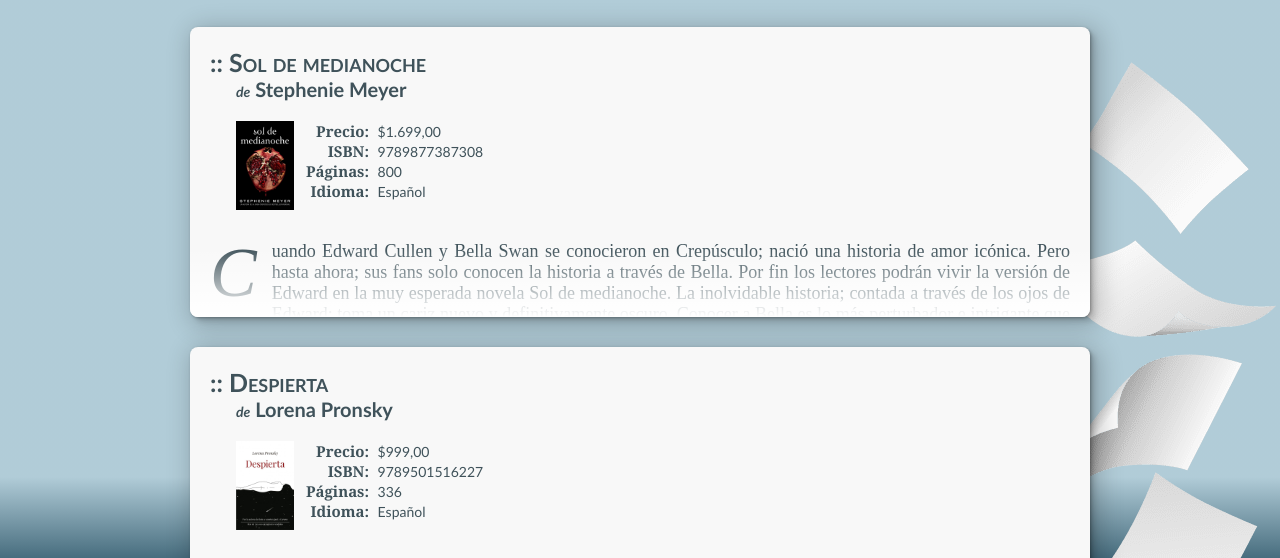
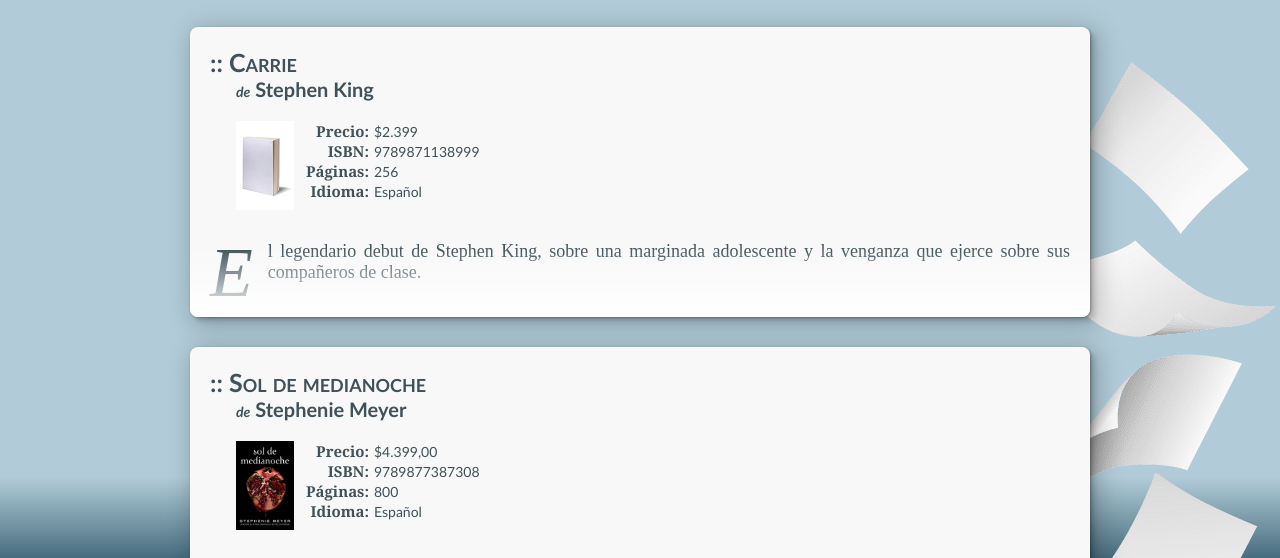
Before and after one commit to VictoriaASanchez/desafio-10, a plain HTML site: page parte-2/index.html in a window 1280 px wide. Shown: the part 211-769 px from the top of the page. Drawn offline with Linux system fonts and the light colour scheme.

Commit message:
ADD changes

```diff
--- /dev/null
+++ b/parte-1/index.html
@@ -0,0 +1,11 @@
+<!DOCTYPE html>
+<html lang="esn">
+<head>
+    <meta charset="UTF-8">
+    <meta name="viewport" content="width=device-width, initial-scale=1.0">
+    <title>Document</title>
+</head>
+<body>
+    <script src="./main.js"></script>
+</body>
+</html>
--- a/parte-2/index.html
+++ b/parte-2/index.html
@@ -13,7 +13,7 @@
     <main>
         <section id="libros">
             <h1>Últimos títulos</h1>
-            <article>
+             <!-- <article>
                 <h2>Sol de medianoche</h2>
                 <h3><span class="de">de</span> Stephenie Meyer</h3>
 
@@ -72,7 +72,7 @@
                     <p>La mayoría de las decisiones que tomamos en nuestra vida las hacemos estando dormidos. Casi arrastrados por un estado de inercia. Cuando reaccionamos; el paso ya está dado y el resto del tiempo nos quedamos ahí -atrapados- intentando hacer algo con eso que ni advertimos haber decidido. Hay cosas que no se deshacen. Querer intentarlo es verle la cara a la frustración. Por el contrario; se hace necesario un viaje a nuestro mundo interior. Si registramos lo que hacemos y sentimos; ganamos libertad y la posibilidad urgente de conocer nuestros deseos más profundos. ¿Quién soy? ¿Qué quiero? ¿Cómo lo quiero? Ser conscientes de lo que sentimos: decirlo; palparlo y nombrarlo son formas en las que logramos adueñarnos de nuestra vida. Cuanto antes despertemos a nuestro mundo interior; más sabias y honestas serán nuestras decisiones. Despierta es el paso hacia una existencia verdadera. Una invitación a conocernos y animarnos a pisar firme y fuerte. Siempre hacia donde nos guíen nuestros latidos. Sí. Los nuestros. Lorena Pronsky.</p>
                 </div>
                 <div class="gradiente-blanco"></div>
-            </article>
+            </article> -->
         </section>
     </main>
     <footer>
--- a/parte-2/js/main.js
+++ b/parte-2/js/main.js
@@ -1,41 +1,177 @@
-/*
-Sol de medianoche
-Stephenie Meyer
-$4.399,00
-9789877387308
-800
-Español
-677881.jpg
-Cuando Edward Cullen y Bella Swan se conocieron en Crepúsculo; nació una historia de amor icónica. Pero hasta ahora; sus fans solo conocen la historia a través de Bella. Por fin los lectores podrán vivir la versión de Edward en la muy esperada novela Sol de medianoche. La inolvidable historia; contada a través de los ojos de Edward; toma un cariz nuevo y definitivamente oscuro. Conocer a Bella es lo más perturbador e intrigante que le ha sucedido en todos sus años como vampiro. A medida que se nos desvelan detalles fascinantes del pasado de Edward y la complejidad de sus pensamientos más íntimos; entenderemos por qué este es el conflicto interno que define su vida. ¿Cómo puede justificar los impulsos de su corazón si significan poner a Bella en peligro? En Sol de Medianoche; Stephenie Meyer nos transporta de nuevo a un mundo que ha cautivado a millones de lectores y nos trae una novela épica sobre los profundos placeres y las consecuencias devastadoras de un amor inmortal.
+/* PUNTO 7 y 8 --------------------------------------------------------------------------- */
+
+class Libro {
+    constructor (titulo, autor, precio, isbn, paginas, idioma, foto, sinopsis) {
+        this.titulo = titulo;
+        this.autor = autor;
+        this.precio = precio;
+        this.isbn = isbn;
+        this.paginas = paginas;
+        this.idioma = idioma;
+        this.foto = foto;
+        this.sinopsis = sinopsis;
+    }
+
+   getHtmlArticle() {
+      let html = `
+        <article>
+          <h2>${this.titulo}</h2>
+          <h3><span class="de">de</span> ${this.autor}</h3>
+          <div class="informacion">
+            <a href="${this.foto}" title="Presioná para ver la imagen en tamaño grande" target="_blank">
+              <img src="${this.foto}" alt="Portada de ${this.titulo}">
+            </a>
+            <p><span>Precio:</span><span>${this.precio}</span></p>
+            <p title="International Standard Book Number"><span>ISBN:</span><span>${this.isbn}</span></p>
+            <p><span>Páginas:</span><span>${this.paginas}</span></p>
+            <p><span>Idioma:</span><span>${this.idioma}</span></p>
+          </div>
+          <div class="sinopsis">
+            <p>${this.sinopsis}</p>
+          </div>
+          <div class="gradiente-blanco"></div>
+        </article>`;
+
+      return html;
+    }
+}
 
 
-Despierta
-Lorena Pronsky
-$3.049,00
-9789501516227
-336
-Español
-677866.jpg
-La mayoría de las decisiones que tomamos en nuestra vida las hacemos estando dormidos. Casi arrastrados por un estado de inercia. Cuando reaccionamos; el paso ya está dado y el resto del tiempo nos quedamos ahí -atrapados- intentando hacer algo con eso que ni advertimos haber decidido. Hay cosas que no se deshacen. Querer intentarlo es verle la cara a la frustración. Por el contrario; se hace necesario un viaje a nuestro mundo interior. Si registramos lo que hacemos y sentimos; ganamos libertad y la posibilidad urgente de conocer nuestros deseos más profundos. ¿Quién soy? ¿Qué quiero? ¿Cómo lo quiero? Ser conscientes de lo que sentimos: decirlo; palparlo y nombrarlo son formas en las que logramos adueñarnos de nuestra vida. Cuanto antes despertemos a nuestro mundo interior; más sabias y honestas serán nuestras decisiones. Despierta es el paso hacia una existencia verdadera. Una invitación a conocernos y animarnos a pisar firme y fuerte. Siempre hacia donde nos guíen nuestros latidos. Sí. Los nuestros. Lorena Pronsky.
+/* PUNTO 9 --------------------------------------------------------------------------- */
+
+const libroDePrueba = new Libro(
+    'Carrie',
+    'Stephen King',
+    '$2.399',
+    '9789871138999',
+    '256',
+    'Español',
+    './img/foto.jpg',
+    'El legendario debut de Stephen King, sobre una marginada adolescente y la venganza que ejerce sobre sus compañeros de clase.'
+  );
 
 
-Confianza ciega
-John Katzenbach
-$4.399,00
-9789877801668
-592
-Español
-678518.jpg
-Cuando Maeve desaparece sin dejar rastro, su hija Sloane no se sorprende: si su madre tenía que desaparecer, solo podía ser en extrañas circunstancias. Sin embargo, esta vez es distinto: al cabo de unos días de la desaparición de su progenitora, Sloane recibe un paquete que esta misma le ha mandado, con varios miles de dólares, la escritura de su casa y un arma. También hay una nota con las siguientes palabras: "Vendelo todo. Quedate la pistola. Practica. Huye. Ahora". A solo dos semanas de graduarse como arquitecta y en medio de esta encrucijada personal, Sloane recibe la oferta de trabajo de un misterioso millonario que quiere construir seis memoriales para seis personas que murieron, de nuevo, en extrañas circunstancias. A medida que Sloane investiga esas muertes, el consejo de su madre se hace cada vez más presente. ¿En quién puede confiar ahora Sloane? ¿Tendrá tiempo de seguir las indicaciones de su madre cuando llegue al final del laberinto que ha ido creando su siniestro empleador?.
+/* PUNTO 10 --------------------------------------------------------------------------- */
+
+const htmlDelArticulo = libroDePrueba.getHtmlArticle();
+
+const section = document.getElementById('libros').innerHTML = htmlDelArticulo;
 
 
-Cocinemos juntos
-Maru Botana
-$3.890,00
-9789876378697
-220
-Español
-677978.jpg
-Maru cocina junto a sus hijos y amigos sus mejores recetas del día a día. Este manual con recetario ayudará a los jóvenes, a los recién mudados y a todo aquel que se inicia en la cocina a preparar los platos más deliciosos: bebidas, entradas, principales, panes, postres y tortas. Todo con los eximios sabores y la simplicidad de Maru Botana.
+/* PUNTO 11 --------------------------------------------------------------------------- */
 
-*/
+const elemLibrosContainer = document.getElementById('libros');
+
+
+const children = elemLibrosContainer.children;
+
+console.log(children);
+
+elemLibrosContainer.insertAdjacentHTML('afterbegin', '<h1>Últimos títulos</h1>');
+
+
+
+
+/* PUNTO 12 --------------------------------------------------------------------------- */
+
+const libro1 = new Libro(
+    'Sol de medianoche',
+    'Stephenie Meyer',
+    '$4.399,00',
+    '9789877387308',
+    '800',
+    'Español',
+    './img/677881.jpg',
+    'Cuando Edward Cullen y Bella Swan se conocieron en Crepúsculo; nació una historia de amor icónica. Pero hasta ahora; sus fans solo conocen la historia a través de Bella. Por fin los lectores podrán vivir la versión de Edward en la muy esperada novela Sol de medianoche. La inolvidable historia; contada a través de los ojos de Edward; toma un cariz nuevo y definitivamente oscuro. Conocer a Bella es lo más perturbador e intrigante que le ha sucedido en todos sus años como vampiro. A medida que se nos desvelan detalles fascinantes del pasado de Edward y la complejidad de sus pensamientos más íntimos; entenderemos por qué este es el conflicto interno que define su vida. ¿Cómo puede justificar los impulsos de su corazón si significan poner a Bella en peligro? En Sol de Medianoche; Stephenie Meyer nos transporta de nuevo a un mundo que ha cautivado a millones de lectores y nos trae una novela épica sobre los profundos placeres y las consecuencias devastadoras de un amor inmortal.'
+  );
+
+console.log(libro1);
+
+
+const libro2 = new Libro(
+    'Despierta',
+    'Lorena Pronsky',
+    '$3.049,00',
+    '9789501516227',
+    '336',
+    'Español',
+    './img/677866.jpg',
+    'La mayoría de las decisiones que tomamos en nuestra vida las hacemos estando dormidos. Casi arrastrados por un estado de inercia. Cuando reaccionamos; el paso ya está dado y el resto del tiempo nos quedamos ahí -atrapados- intentando hacer algo con eso que ni advertimos haber decidido. Hay cosas que no se deshacen. Querer intentarlo es verle la cara a la frustración. Por el contrario; se hace necesario un viaje a nuestro mundo interior. Si registramos lo que hacemos y sentimos; ganamos libertad y la posibilidad urgente de conocer nuestros deseos más profundos. ¿Quién soy? ¿Qué quiero? ¿Cómo lo quiero? Ser conscientes de lo que sentimos: decirlo; palparlo y nombrarlo son formas en las que logramos adueñarnos de nuestra vida. Cuanto antes despertemos a nuestro mundo interior; más sabias y honestas serán nuestras decisiones. Despierta es el paso hacia una existencia verdadera. Una invitación a conocernos y animarnos a pisar firme y fuerte. Siempre hacia donde nos guíen nuestros latidos. Sí. Los nuestros. Lorena Pronsky.'
+  );
+
+console.log(libro2);
+
+
+const libro3 = new Libro(
+    'Confianza ciega',
+    'John Katzenbach',
+    '$4.399,00',
+    '9789877801668',
+    '592',
+    'Español',
+    './img/678518.jpg',
+    'Cuando Maeve desaparece sin dejar rastro, su hija Sloane no se sorprende: si su madre tenía que desaparecer, solo podía ser en extrañas circunstancias. Sin embargo, esta vez es distinto: al cabo de unos días de la desaparición de su progenitora, Sloane recibe un paquete que esta misma le ha mandado, con varios miles de dólares, la escritura de su casa y un arma. También hay una nota con las siguientes palabras: "Vendelo todo. Quedate la pistola. Practica. Huye. Ahora". A solo dos semanas de graduarse como arquitecta y en medio de esta encrucijada personal, Sloane recibe la oferta de trabajo de un misterioso millonario que quiere construir seis memoriales para seis personas que murieron, de nuevo, en extrañas circunstancias. A medida que Sloane investiga esas muertes, el consejo de su madre se hace cada vez más presente. ¿En quién puede confiar ahora Sloane? ¿Tendrá tiempo de seguir las indicaciones de su madre cuando llegue al final del laberinto que ha ido creando su siniestro empleador?.'
+  );
+
+console.log(libro3);
+
+
+const libro4 = new Libro(
+    'Cocinemos juntos',
+    'Maru Botana',
+    '$3.890,00',
+    '9789876378697',
+    '220',
+    'Español',
+    './img/677978.jpg',
+    'Maru cocina junto a sus hijos y amigos sus mejores recetas del día a día. Este manual con recetario ayudará a los jóvenes, a los recién mudados y a todo aquel que se inicia en la cocina a preparar los platos más deliciosos: bebidas, entradas, principales, panes, postres y tortas. Todo con los eximios sabores y la simplicidad de Maru Botana.'
+  );
+
+console.log(libro4);
+
+
+/* PUNTO 13 --------------------------------------------------------------------------- */
+
+const htmlNuevosLibros = `${libro1.getHtmlArticle()}
+                          ${libro2.getHtmlArticle()}
+                          ${libro3.getHtmlArticle()}
+                          ${libro4.getHtmlArticle()}`;
+
+
+elemLibrosContainer.innerHTML += htmlNuevosLibros;
+
+
+/* PARTE 3
+PUNTO 16 ------------------------------------------------------------------------------ */
+
+/* class Libreria {
+    constructor (libros) {
+      this.libros = libros;
+    }
+
+    cargarElementoConLibros(id_destino) {
+      const elemLibrosContainer = document.getElementById(id_destino);
+      let htmlNuevosLibros = '';
+
+      for (let i = 0; i < this.libros.length; i++) {
+        const libroHtml = this.libros[i].getHtmlArticle();
+
+        if (htmlNuevosLibros.indexOf(libroHtml) === -1) {
+          htmlNuevosLibros += libroHtml;
+        }
+      }
+
+      elemLibrosContainer.innerHTML += htmlNuevosLibros;
+    }
+}
+
+let id_destino = 'libros';
+let libros = [libro1, libro2, libro3, libro4];
+let libreria = new Libreria(libros);
+libreria.cargarElementoConLibros(id_destino); */
+
+
+/* PUNTO 17 --------------------------------------------------------------------------- */
+// ... código ...
+/* (new Libreria([libro1, libro2, libro3, libro4])).cargarElementoConLibros('libros');
+ */
```
Also changed, not shown: parte-1/main.js (added, +70 -0 lines).
